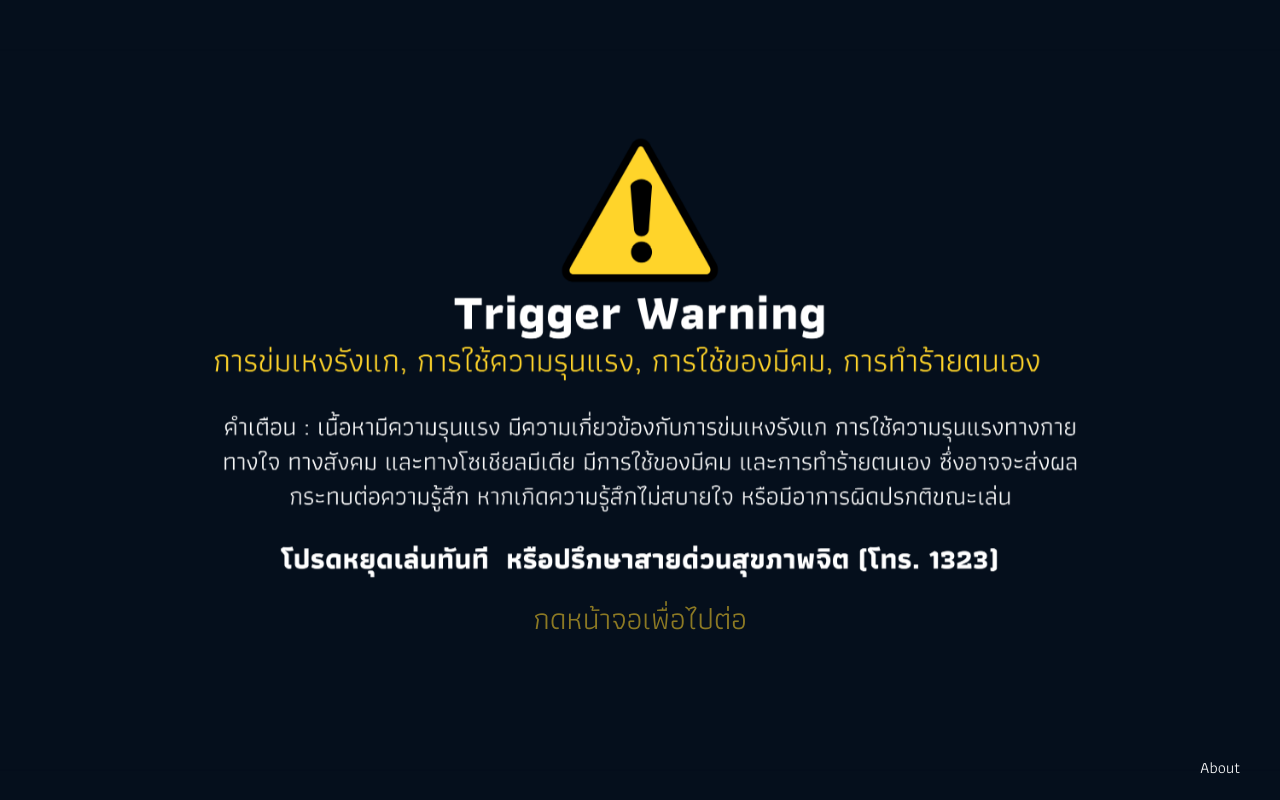
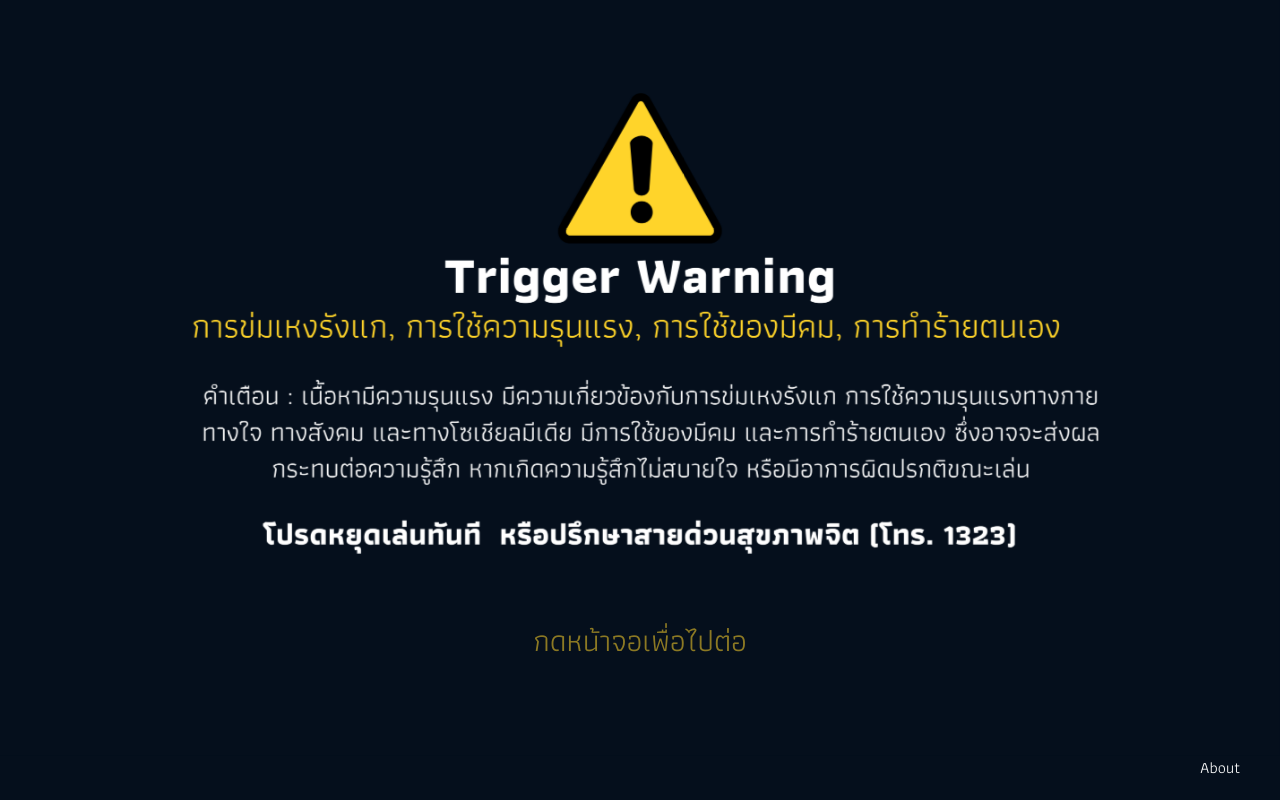
Before and after one commit to youtopia-theproject/through-the-past, a website: page index.html in a window 1280 px wide. Both pictures are taken after a click on the button "เข้าสู่เนื้อเรื่อง". Drawn offline with Linux system fonts and the light colour scheme.

Commit message:
index.html

```diff
--- a/index.html
+++ b/index.html
@@ -194,8 +194,8 @@
             fadeIn(mainContent, 500); // Adjust the duration as needed
 
             storyContainer.innerHTML = `
-                <img loading="lazy" class="trigger-warning" src="images/Trigger-Warning.png">
-                <p class="animate-pulse" style="font-size: 30px; color:#FFD42B; position: absolute; top: 70%; left: 50%; transform: translate(-50%, -50%);">กดหน้าจอเพื่อไปต่อ</p>
+                <img loading="lazy" class="scene2-image object-cover object-bottom" src="images/Trigger-Warning.png">
+                <p class="animate-pulse" style="font-size: 30px; color:#FFD42B; position: fixed; top: 80%; left: 50%; transform: translate(-50%, -50%);">กดหน้าจอเพื่อไปต่อ</p>
                 <div class="full-click" onclick="nextPage('scene0')"></div>
             `;
             // Clear content in the left container
```
